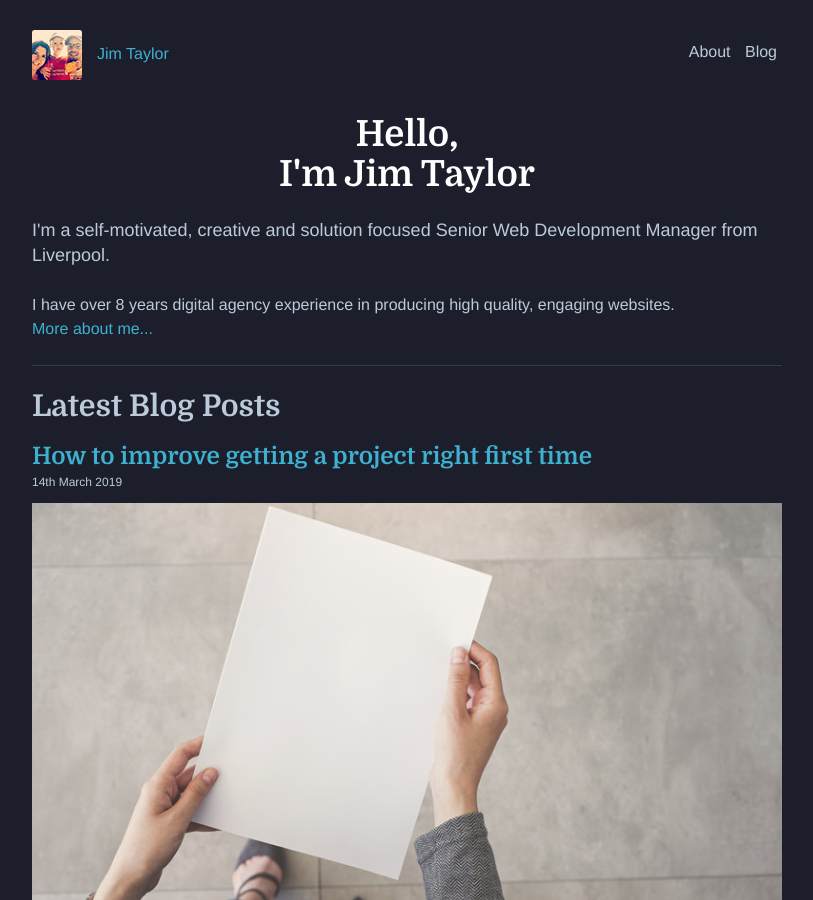
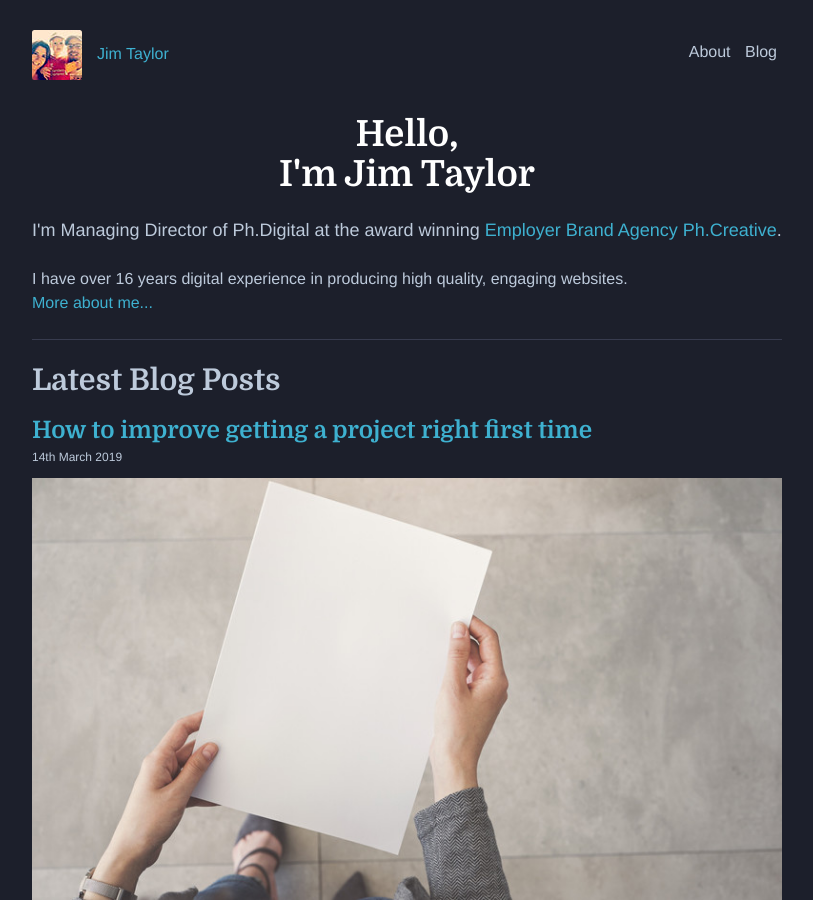
Before and after one commit to iamjimtaylor/iamjimtaylor, a Jekyll site: the page built from index.html, in a window 1280 px wide and 900 px high. Shown: the whole window, without its empty margins (233-1046 px from the left). Built offline with Jekyll 4.4.1, drawn with Linux system fonts in a browser that asks for light colours; comment, search, counter and statistics services are not loaded.

Commit message:
Update index.html

```diff
--- a/index.html
+++ b/index.html
@@ -5,8 +5,8 @@ layout: default
 <div class="row">
 	<section class="col-sm-10 col-sm-offset-1 col-md-8 col-md-offset-2">
 		<h1 class="page-header">Hello, <br> I'm Jim Taylor</h1>
-		<p class="lead">I'm a self-motivated, creative and solution focused Senior Web Development Manager from Liverpool.</p>
-		<p>I have over 8 years digital agency experience in producing high quality, engaging websites. <br><a href="/about/">More about me...</a></p>
+		<p class="lead">I'm Managing Director of Ph.Digital at the award winning <a href="https://www.ph-creative.com/">Employer Brand Agency Ph.Creative</a>.</p>
+		<p>I have over 16 years digital experience in producing high quality, engaging websites. <br><a href="/about/">More about me...</a></p>
 		<hr>
 		<h2 class="blog-list-header">Latest Blog Posts</h2>
 		<ul class="posts-row list-unstyled" itemscope itemType="http://schema.org/Blog">
```
